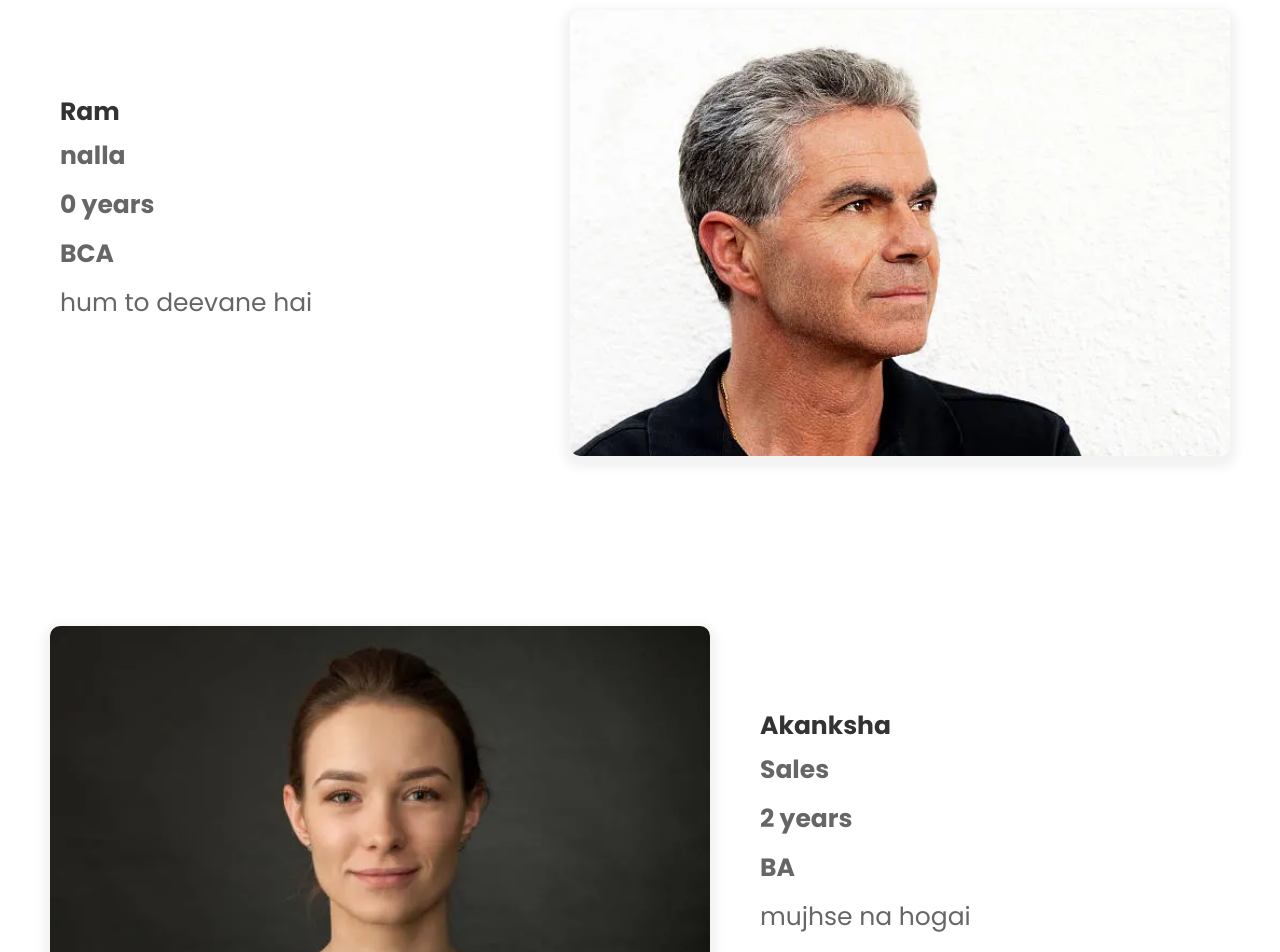
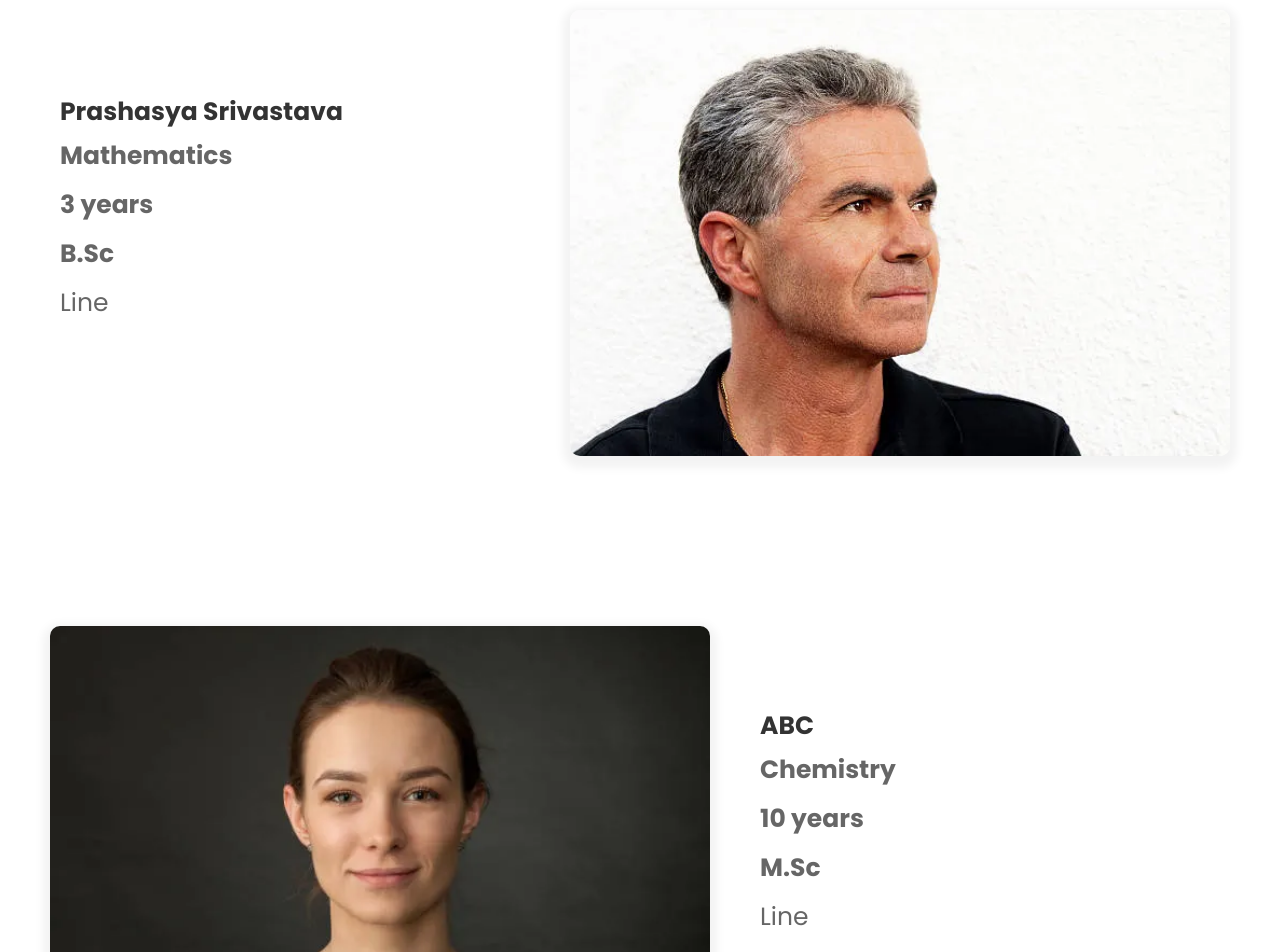
Before and after one commit to 9033Vika/Full-Stack-Prototype, a React (Vite) app in the folder client/: page /about in a window 1280 px wide. Shown: the part 800-1752 px from the top of the page. Built offline with nearby package versions, Linux system fonts and the light colour scheme; no server answers.

Commit message:
Project Update

```diff
--- a/client/src/constants/akaDetail.js
+++ b/client/src/constants/akaDetail.js
@@ -2,9 +2,9 @@ import img from "./woman.webp";
 
 export const akaDetail = {
   image: img,
-  name: "Akanksha",
-  qualification: "BA",
-  experience: "2 years",
-  subject: "Sales",
-  tag: "mujhse na hogai",
+  name: "ABC",
+  qualification: "M.Sc",
+  experience: "10 years",
+  subject: "Chemistry",
+  tag: "",
 };
--- a/client/src/constants/ramDetail.js
+++ b/client/src/constants/ramDetail.js
@@ -2,9 +2,9 @@ import img from "./man1.webp";
 
 export const ramDetail = {
   image: img,
-  name: "Ram",
-  qualification: "BCA",
-  experience: "0 years",
-  subject: "nalla",
-  tag: "hum to deevane hai",
+  name: "Prashasya Srivastava",
+  qualification: "B.Sc",
+  experience: "3 years",
+  subject: "Mathematics",
+  tag: "",
 };
--- a/client/src/constants/vikasDetail.js
+++ b/client/src/constants/vikasDetail.js
@@ -6,5 +6,5 @@ export const vikasDetail = {
   qualification: "BCA",
   experience: "1 years",
   subject: "Computer Science",
-  tag: "papa hu mai",
+  tag: " ",
 };
```
